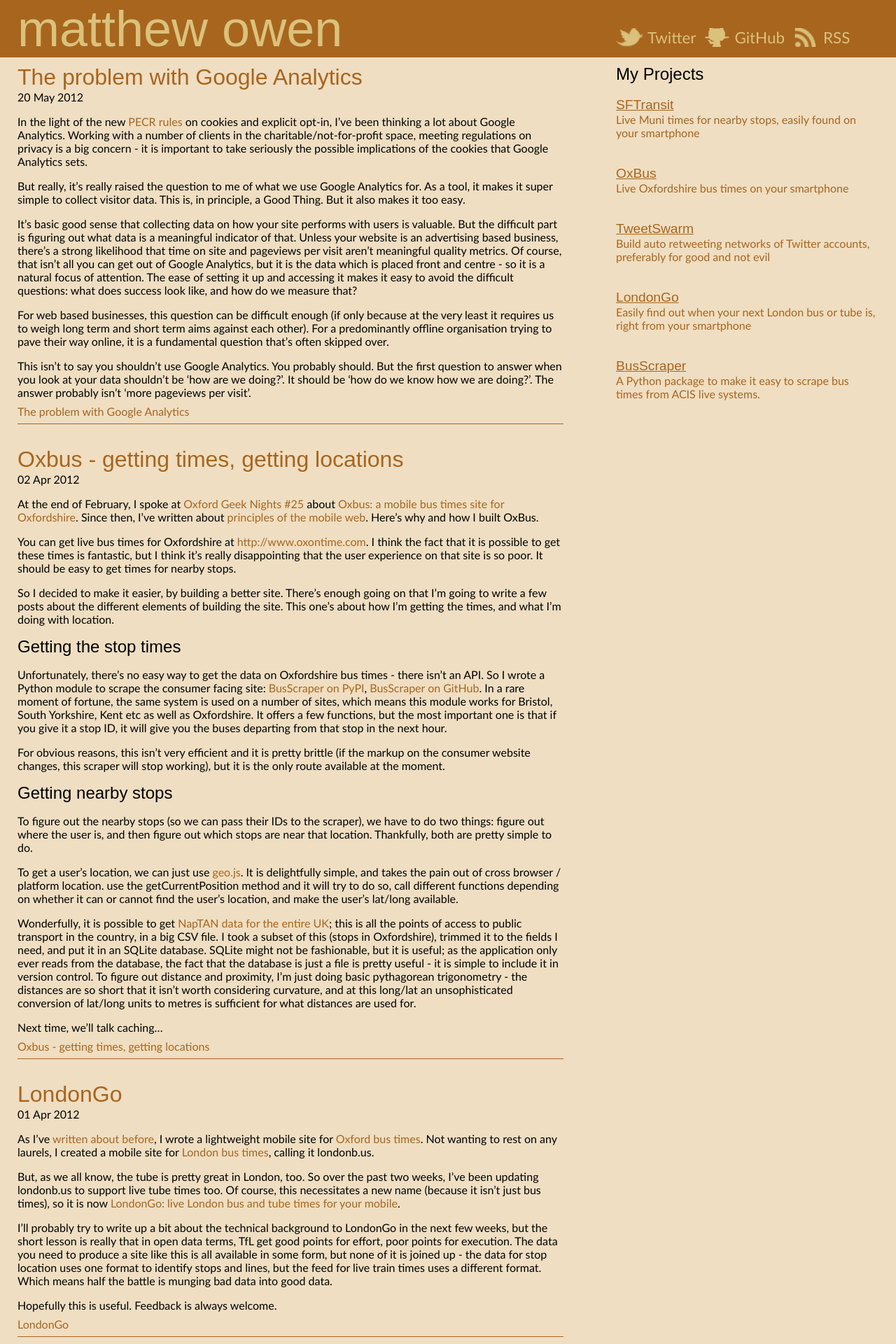
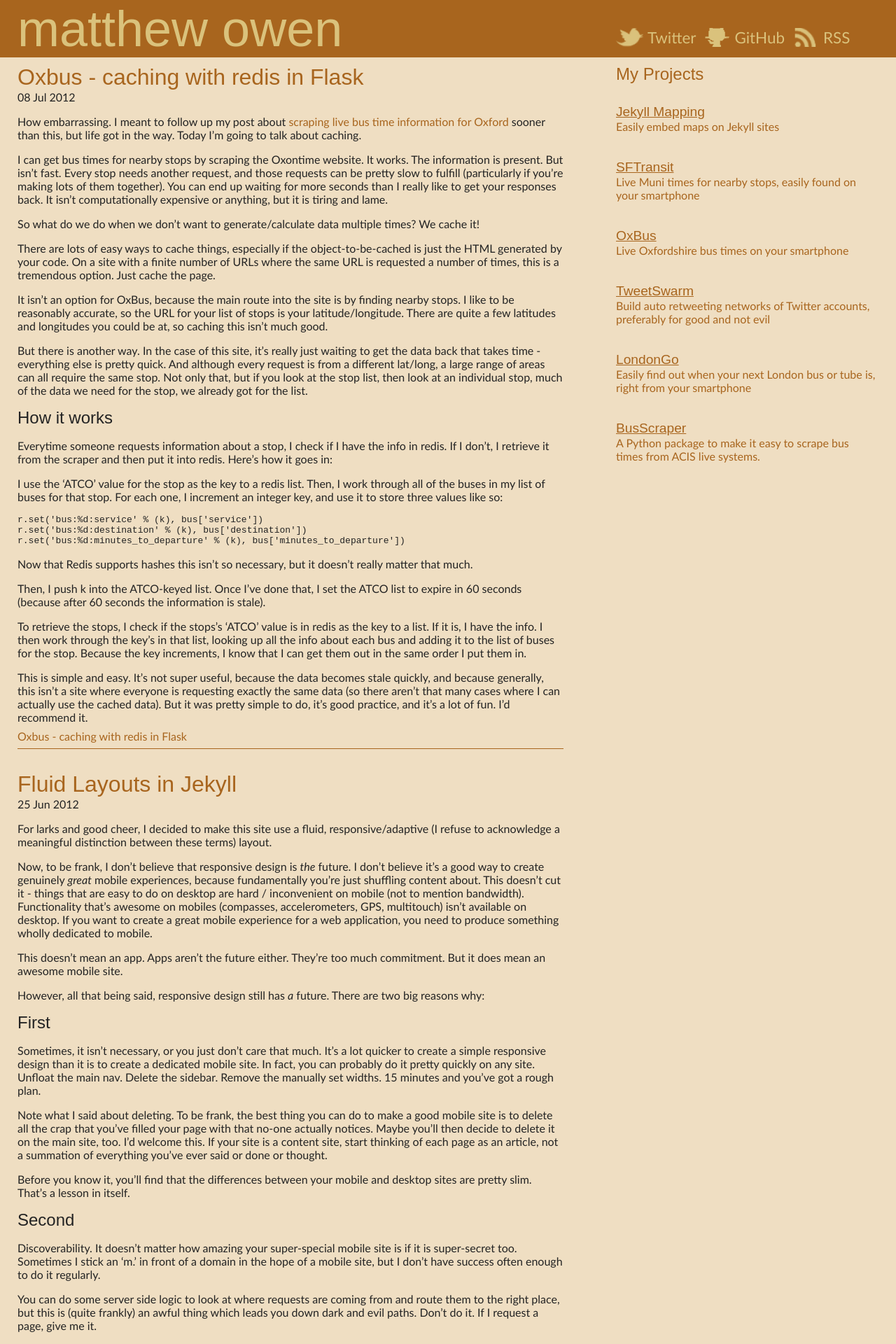
Before and after one commit to matthewowen/personal-site, a Jekyll site: the page built from index.html, in a window 1280 px wide. Shown: the top 1920 px of the page at 70% size. Built offline with Jekyll 4.4.1, drawn with Linux system fonts in a browser that asks for light colours; comment, search, counter and statistics services are not loaded; some of the changed text lies outside the part shown.

Commit message:
new posts, altered styles, new project

```diff
--- a/_layouts/base.html
+++ b/_layouts/base.html
@@ -43,6 +43,12 @@
 			<section id="sidebar-projects">
 				<h3>My Projects</h3>
 				<ul>
+                    <li>
+                        <a title="Jekyll Mapping" href="https://github.com/matthewowen/jekyll-mapping">
+                            <h4>Jekyll Mapping</h4>
+                            <p>Easily embed maps on Jekyll sites</p>
+                        </a>
+                    </li>
                     <li>
                         <a title="San Francisco Muni times" href="http://www.sftransit.us">
                             <h4>SFTransit</h4>
--- /dev/null
+++ b/_posts/2012-05-25-fluid-layouts-jekyll.markdown
@@ -0,0 +1,43 @@
+---
+layout: post
+title: Fluid Layouts in Jekyll
+date: 2012-06-25T21:00:00.1Z
+---
+
+For larks and good cheer, I decided to make this site use a fluid, responsive/adaptive (I refuse to acknowledge a meaningful distinction between these terms) layout.
+
+Now, to be frank, I don't believe that responsive design is *the* future. I don't believe it's a good way to create genuinely *great* mobile experiences, because fundamentally you're just shuffling content about. This doesn't cut it - things that are easy to do on desktop are hard / inconvenient on mobile (not to mention bandwidth). Functionality that's awesome on mobiles (compasses, accelerometers, GPS, multitouch) isn't available on desktop. If you want to create a great mobile experience for a web application, you need to produce something wholly dedicated to mobile.
+
+This doesn't mean an app. Apps aren't the future either. They're too much commitment. But it does mean an awesome mobile site.
+
+However, all that being said, responsive design still has *a* future. There are two big reasons why:
+
+### First
+
+Sometimes, it isn't necessary, or you just don't care that much. It's a lot quicker to create a simple responsive design than it is to create a dedicated mobile site. In fact, you can probably do it pretty quickly on any site. Unfloat the main nav. Delete the sidebar. Remove the manually set widths. 15 minutes and you've got a rough plan.
+
+Note what I said about deleting. To be frank, the best thing you can do to make a good mobile site is to delete all the crap that you've filled your page with that no-one actually notices. Maybe you'll then decide to delete it on the main site, too. I'd welcome this. If your site is a content site, start thinking of each page as an article, not a summation of everything you've ever said or done or thought.
+
+Before you know it, you'll find that the differences between your mobile and desktop sites are pretty slim. That's a lesson in itself.
+
+### Second
+
+Discoverability. It doesn't matter how amazing your super-special mobile site is if it is super-secret too. Sometimes I stick an 'm.' in front of a domain in the hope of a mobile site, but I don't have success often enough to do it regularly.
+
+You can do some server side logic to look at where requests are coming from and route them to the right place, but this is (quite frankly) an awful thing which leads you down dark and evil paths. Don't do it. If I request a page, give me it.
+
+So realistically, your best bet is to give people a site which works well, and then plug your awesome mobile site/app/roadshow/whatever from that pretty good site. No matter how good your app is, people will visit your site on mobile, so you need that to be a good experience.
+
+### What I did
+
+Well, I fall into the first category. There isn't so much cruft on the site that I can't just shuffle things round a little and get something respectable, and the whole point of Jekyll is that it is simple - I don't want any silly subdomains. So I did a nice simple responsive layout. This site has one main CSS file (they're all generated by Less, but you don't care that much about that) that defines things like font styles, hover states, background colors, and so on and so forth. Then, I've got four individual CSS files which are all imported based on device width.
+
+If you're 480px or under, you get 'Small' (it looks nice on your smartphone). I've dumped 'Projects' from the sidebar. You probably don't care. The footer gets shuffled. The header gets shuffled. Things are a bit tighter.
+
+Between 480px and 760px you get 'Mid'. 'Projects' is back, yay! You love 'Projects'! Check them out! It's hanging out in the footer, alongside the past posts and 'About Me'. The header stuff gets a bit bigger, but the text is still full width - you'll probably like this if you're using your iPad in portrait mode.
+
+Above 760px and below 1200px you get 'Full'. This covers your average desktop/laptop user. 'Projects' is in the sidebar (so the content area is narrower and has a sensible/readable line length). The page as a whole is no wider than 960px (but will scale nicely below that, keeping the sidebar/main column in the same proportion) - if you go beyond 960px, you get even margins either side.
+
+Above 1200px and you are 'Huge'. This is something that's emerging a lot more from the responsive crowd: the realisation that some people have enormous monitors and would like to use them. I think adapting to this width is ultimately going to be one of the biggest uses for responsive design if you're in the 'web app' field - suddenly, you can have a lot more information and functionality at the user's fingertips (or rather, right in front of their eyes). For my site, frankly, I don't have much to do with the space, but I'm letting some of the spacing grow, and letting the sidebar get wider - all with the idea of giving a sense of space.
+
+I haven't put any code in this because it isn't very difficult and it should all be pretty obvious. But hopefully what I've said about responsive layouts isn't too obvious.
--- /dev/null
+++ b/_posts/2012-05-28-oxbus-caching-redis-flask.markdown
@@ -0,0 +1,35 @@
+---
+layout: post
+title: Oxbus - caching with redis in Flask
+date: 2012-07-08T15:00:00.1Z
+---
+
+How embarrassing. I meant to follow up my post about [scraping live bus time information for Oxford](2012/04/02/oxbus/) sooner than this, but life got in the way. Today I'm going to talk about caching.
+
+I can get bus times for nearby stops by scraping the Oxontime website. It works. The information is present. But isn't fast. Every stop needs another request, and those requests can be pretty slow to fulfill (particularly if you're making lots of them together). You can end up waiting for more seconds than I really like to get your responses back. It isn't computationally expensive or anything, but it is tiring and lame.
+
+So what do we do when we don't want to generate/calculate data multiple times? We cache it!
+
+There are lots of easy ways to cache things, especially if the object-to-be-cached is just the HTML generated by your code. On a site with a finite number of URLs where the same URL is requested a number of times, this is a tremendous option. Just cache the page.
+
+It isn't an option for OxBus, because the main route into the site is by finding nearby stops. I like to be reasonably accurate, so the URL for your list of stops is your latitude/longitude. There are quite a few latitudes and longitudes you could be at, so caching this isn't much good.
+
+But there is another way. In the case of this site, it's really just waiting to get the data back that takes time - everything else is pretty quick. And although every request is from a different lat/long, a large range of areas can all require the same stop. Not only that, but if you look at the stop list, then look at an individual stop, much of the data we need for the stop, we already got for the list.
+
+### How it works
+
+Everytime someone requests information about a stop, I check if I have the info in redis. If I don't, I retrieve it from the scraper and then put it into redis. Here's how it goes in:
+
+I use the 'ATCO' value for the stop as the key to a redis list. Then, I work through all of the buses in my list of buses for that stop. For each one, I increment an integer key, and use it to store three values like so:
+
+    r.set('bus:%d:service' % (k), bus['service'])
+    r.set('bus:%d:destination' % (k), bus['destination'])
+    r.set('bus:%d:minutes_to_departure' % (k), bus['minutes_to_departure'])
+
+Now that Redis supports hashes this isn't so necessary, but it doesn't really matter that much.
+
+Then, I push k into the ATCO-keyed list. Once I've done that, I set the ATCO list to expire in 60 seconds (because after 60 seconds the information is stale).
+
+To retrieve the stops, I check if the stops's 'ATCO' value is in redis as the key to a list. If it is, I have the info. I then work through the key's in that list, looking up all the info about each bus and adding it to the list of buses for the stop. Because the key increments, I know that I can get them out in the same order I put them in.
+
+This is simple and easy. It's not super useful, because the data becomes stale quickly, and because generally, this isn't a site where everyone is requesting exactly the same data (so there aren't that many cases where I can actually use the cached data). But it was pretty simple to do, it's good practice, and it's a lot of fun. I'd recommend it.
--- a/_posts/DRAFT2012-03-20-the-art-of-fielding.markdown
+++ b/_posts/DRAFT2012-03-20-the-art-of-fielding.markdown
@@ -10,7 +10,7 @@
 
 If you aren't familiar, the novel's essentially a coming of age novel centred around a few college baseball players. It's easy to see how this works, because baseball is the perfect vehicle for the coming of age plot.
 
-A common trope is that baseball is about failure. A really great batter has an on base percentage around .400 (if you noticed that .400 isn' a percentage, congratulations on being a pedant) - this means that 60% of the time they come up to bat, they make an out. They fail. This isn't really true though, unless you only look at hitting. A really great pitcher having a great season has a WHIP of around 1.0 - on average, they allow one person per inning (each inning has three outs) to not make an out. The 'best defensive team ever' (in quotes because defensive statistics suck) where the 2007 Colorado Rockies, with a fielding percentage of .98925. This means that of all the opportunities their players had to make an out by catching or throwing a player our, they did it successfully 98.925% of the time. This is quite often, and quite relevant to this novel.
+A common trope is that baseball is about failure. A really great batter has an on base percentage around .400 (if you noticed that .400 isn' a percentage, congratulations on being a pedant) - this means that 60% of the time they come up to bat, they make an out. They fail. This isn't really true though, unless you only look at hitting. A really great pitcher having a great season has a WHIP of around 1.0 - on average, they allow one person per inning (each inning has three outs) to not make an out. The 'best defensive team ever' (in quotes because defensive statistics suck) were the 2007 Colorado Rockies, with a fielding percentage of .98925. This means that of all the opportunities their players had to make an out by catching or throwing a player our, they did it successfully 98.925% of the time. This is quite often, and quite relevant to this novel.
 
 No, what baseball is really about is fractions. A great player has an on base percentage around .400, but below .350 is pretty dicey, and below .300 is pretty terrible. A player can expect to come up to bat around four times in a game. The difference between a great player and a not very good player, therefore, is about one out every five games.
 
--- a/static/styles.css
+++ b/static/styles.css
@@ -19,7 +19,7 @@
 legend{color:#000000;}
 .transition{transition:color 0.3s;-webkit-transition:color 0.3s;-o-transition:color 0.3s;}.transition:hover{color:#ceac41;transition:color 0.3s;-webkit-transition:color 0.3s;-o-transition:color 0.3s;}
 html{background-color:#efdec2;}
-body{color:#000000;font-family:'Gill Sans','Gill Sans MT','Gill Sans W01 Medium',sans-serif;}
+body{color:#232323;font-family:'Gill Sans','Gill Sans MT','Gill Sans W01 Medium',sans-serif;}
 header{background-color:#a8651e;color:#dac27c;display:block;}header h1{color:#dac27c;}
 header a{color:#dac27c;transition:color 0.3s;-webkit-transition:color 0.3s;-o-transition:color 0.3s;}header a:hover{color:#ceac41;transition:color 0.3s;-webkit-transition:color 0.3s;-o-transition:color 0.3s;}
 nav .bg{background-repeat:no-repeat;background-position:center left;}
@@ -29,8 +29,9 @@
 section#content{display:block;}
 article{padding:10px;}article #crumb{font-size:0.8em;}
 #index .post{border-bottom:1px solid #A8651E;margin-bottom:2em;}#index .post .comment-count{margin-bottom:0.5em;display:block;margin-top:-0.5em;}
-aside section a{margin:1em;}aside section a h4{text-decoration:underline;}
-aside section a p{font-family:'Gill Sans','Gill Sans MT',sans-serif;}
+aside h3{color:#a8651e;padding-bottom:10px;}
+aside a{margin:1em;}aside a h4{text-decoration:underline;}
+aside a p{font-family:'Gill Sans','Gill Sans MT',sans-serif;}
 footer{background-color:#a8651e;color:#dac27c;display:block;}footer a{color:#dac27c;}
 footer section#about-me{padding:10px;}footer section#about-me p{margin:0.2em 0;}
 footer section#posts{padding:10px;}footer section#posts li{font-family:Futura-Medium,Futura W01 Medium,Futura,Arial,Sans-Serif;}footer section#posts li a{text-decoration:underline;}
```
Also changed, not shown: _posts/DRAFT2012-05-25-coming-of-age-novels.markdown (added, +7 -0 lines), static/styles.less (+5 -3 lines).
